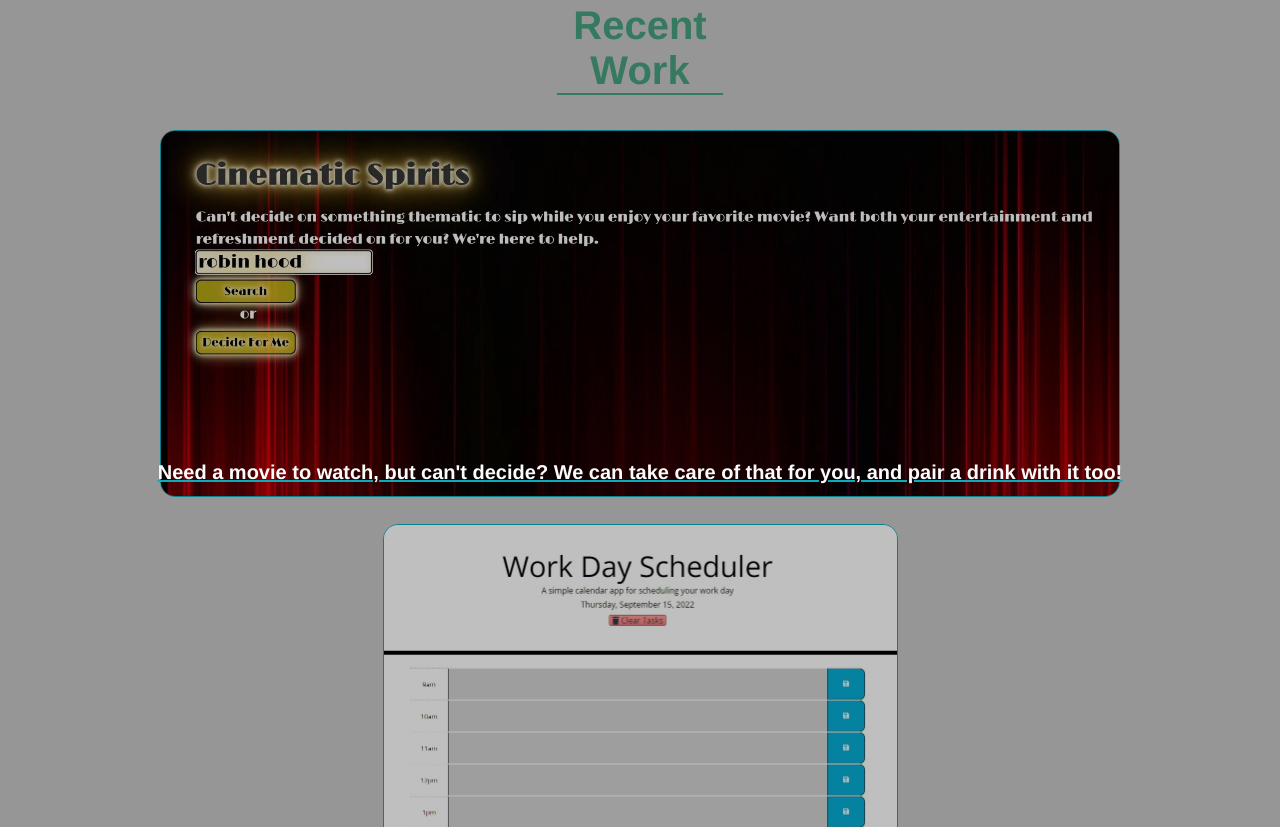
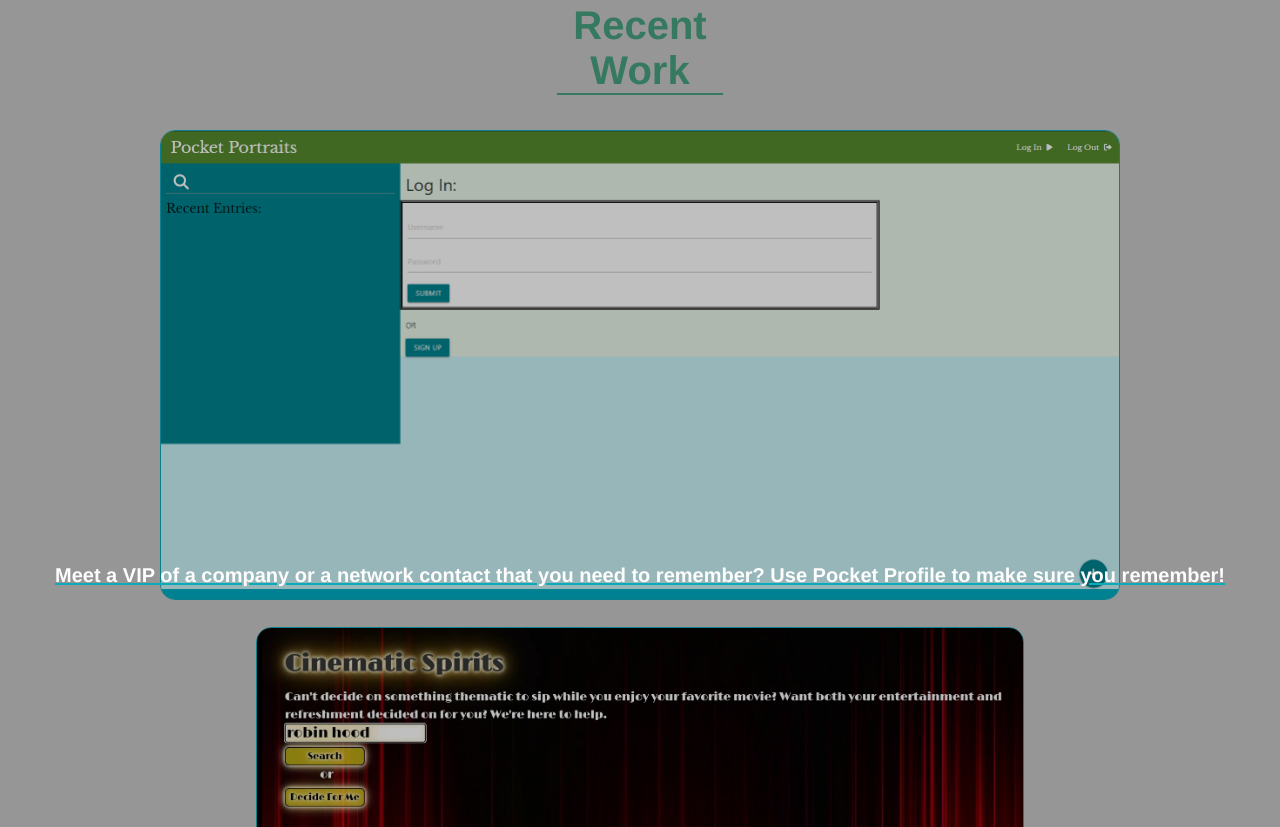
Before and after one commit to JonaThicke274/JLA-Portfolio, a plain HTML site: page index.html in a window 1280 px wide. Shown: the part 579-1406 px from the top of the page. Drawn offline with Linux system fonts and the light colour scheme.

Commit message:
added recent work: pocket portraits

```diff
--- a/assets/css/styles.css
+++ b/assets/css/styles.css
@@ -114,6 +114,33 @@ header nav ul li a:hover {
     justify-content: center;
 }
 
+.recent-work .works .pocket-profiles {
+    position: relative;
+    text-align: center;
+}
+
+.recent-work .works .pocket-profiles img {
+    height: auto;
+    width: 75%;
+    border-radius: 15px;
+    border-style: solid;
+    border-width: 1px;
+    border-color: var(--cerulean);
+    filter: brightness(0.75);
+}
+
+.recent-work .works .pocket-profiles img:hover {
+    filter: none;
+}
+
+.recent-work .works .pocket-profiles p {
+    position: relative;
+    font-size: 20px;
+    font-weight: bold;
+    bottom: 40px;
+    text-decoration: underline var(--cerulean);
+}
+
 .recent-work .works .cinematic-spirits {
     position: relative;
     text-align: center;
@@ -121,7 +148,7 @@ header nav ul li a:hover {
 
 .recent-work .works .cinematic-spirits img {
     height: auto;
-    width: 75%;
+    width: 60%;
     border-radius: 15px;
     border-style: solid;
     border-width: 1px;
--- a/index.html
+++ b/index.html
@@ -43,6 +43,10 @@
     <section id="Recent-Work" class="recent-work">
         <h2>Recent Work</h2>
         <div class="works">
+            <article class="pocket-profiles">
+                <a href="https://github.com/JonaThicke274/person-tracker"><img src="assets/images/pocket-profile.png" alt="pocket profile person-tracker webapp"/></a>
+                <p>Meet a VIP of a company or a network contact that you need to remember? Use Pocket Profile to make sure you remember!</p>
+            </article>
             <article class="cinematic-spirits">
                 <a href="https://jonathicke274.github.io/movie-night/"><img src="./assets/images/cinematic-spirits.jpg" alt="cinematic spirits movie generator movie night cocktail generator drink pairing"/></a>
                 <p>Need a movie to watch, but can't decide? We can take care of that for you, and pair a drink with it too!</p>
```
Also changed, not shown: assets/images/pocket-profile.png (added).
